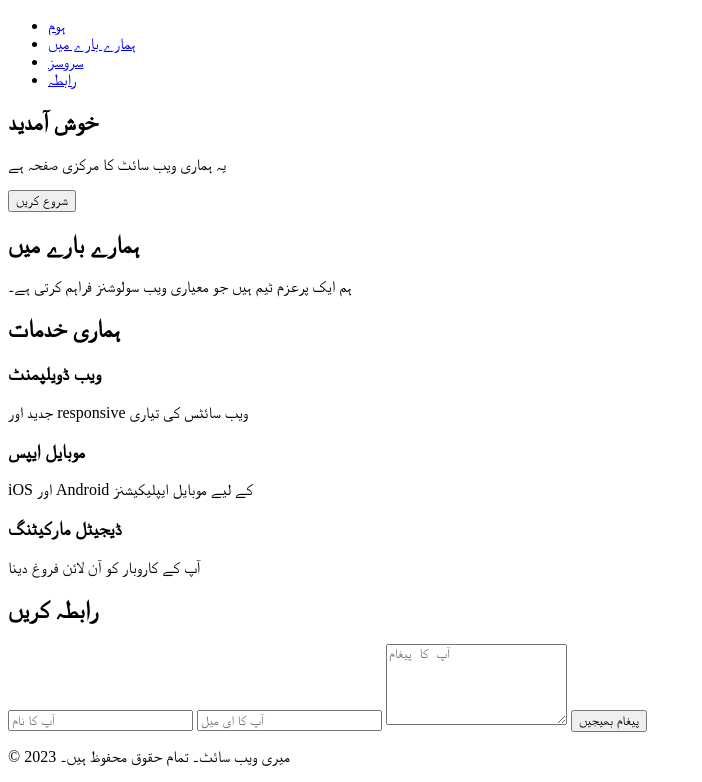
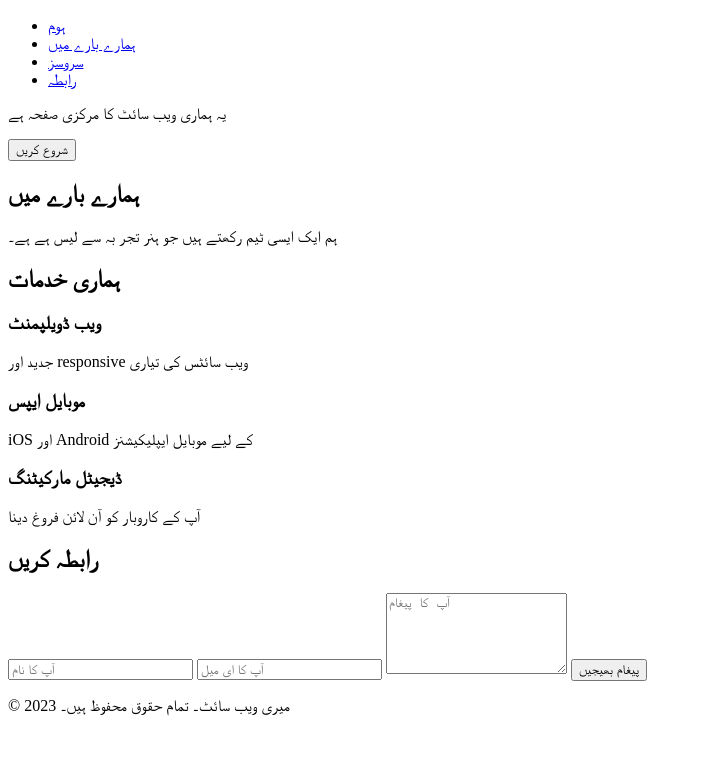
Before and after one commit to qasmiwebtech-byte/My-first-web, a plain HTML site: page index.html in a window 1280 px wide. Shown: the part 50-832 px from the top of the page, without its empty margins (0-702 px from the left). After the commit the page ends 800 px from the top, so only its background shows below. Drawn offline with Linux system fonts and the light colour scheme.

Commit message:
Update index.html

```diff
--- a/index.html
+++ b/index.html
@@ -24,7 +24,7 @@
     <main>
         <section id="home" class="hero">
             <div class="hero-content">
-                <h2>خوش آمدید</h2>
+
                 <p>یہ ہماری ویب سائٹ کا مرکزی صفحہ ہے</p>
                 <button class="cta-button">شروع کریں</button>
             </div>
@@ -33,7 +33,7 @@
         <section id="about" class="about-section">
             <div class="container">
                 <h2>ہمارے بارے میں</h2>
-                <p>ہم ایک پرعزم ٹیم ہیں جو معیاری ویب سولوشنز فراہم کرتی ہے۔</p>
+                <p>ہم ایک ایسی ٹیم رکھتے ہیں جو ہنر تجر بہ سے لیس ہے ہے۔</p>
             </div>
         </section>
 
```
